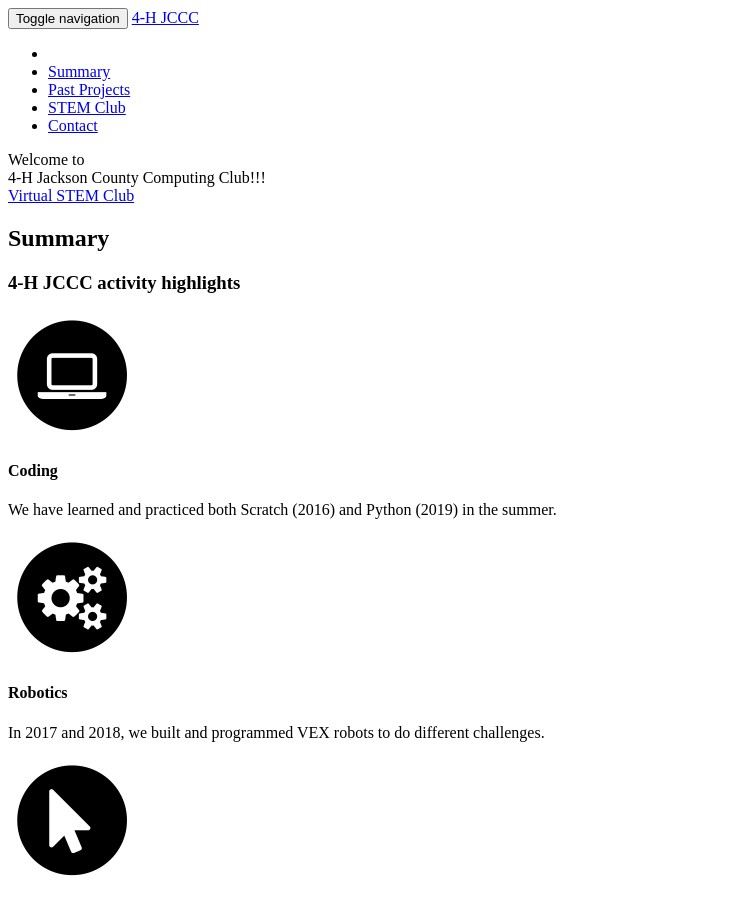
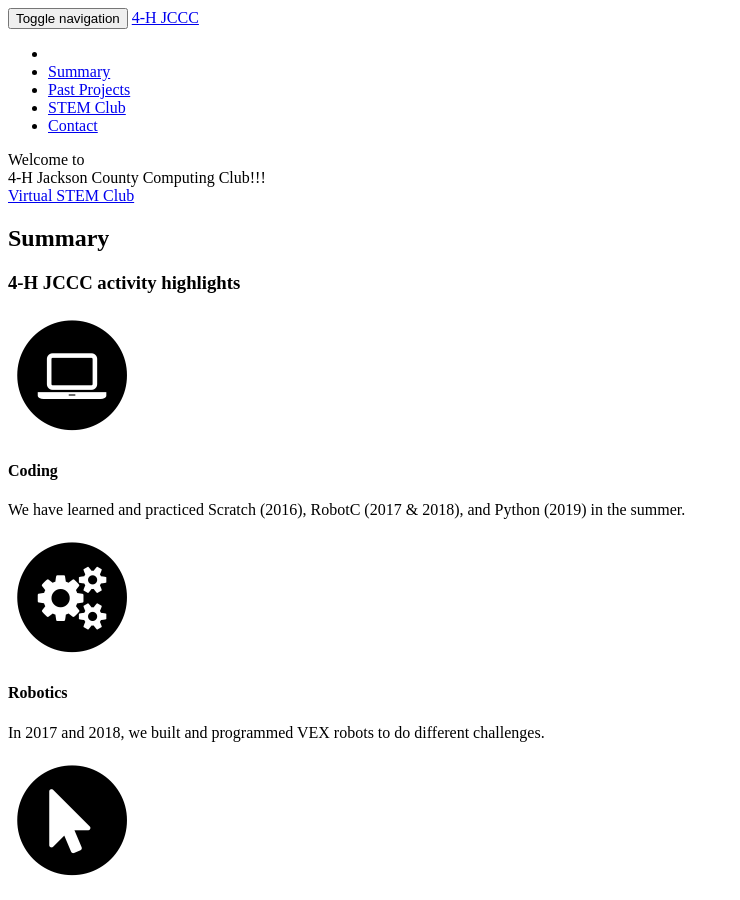
Before and after one commit to 4Hjccc/4Hjccc.github.io, a Jekyll site: the page built from index.html, in a window 1280 px wide and 900 px high. Shown: the whole window, without its empty margins (0-740 px from the left). Built offline with Jekyll 4.4.1, drawn with Linux system fonts in a browser that asks for light colours; some web fonts are replaced.

Commit message:
added robotc to coding

```diff
--- a/_includes/services.html
+++ b/_includes/services.html
@@ -14,7 +14,7 @@
                         <i class="fa fa-laptop fa-stack-1x fa-inverse"></i>
                     </span>
                     <h4 class="service-heading">Coding</h4>
-                    <p class="text-muted">We have learned and practiced both Scratch (2016) and Python (2019) in the summer.</p>
+                    <p class="text-muted">We have learned and practiced Scratch (2016), RobotC (2017 & 2018), and Python (2019) in the summer.</p>
                 </div>
                 <div class="col-md-4">
                     <span class="fa-stack fa-4x">
```
